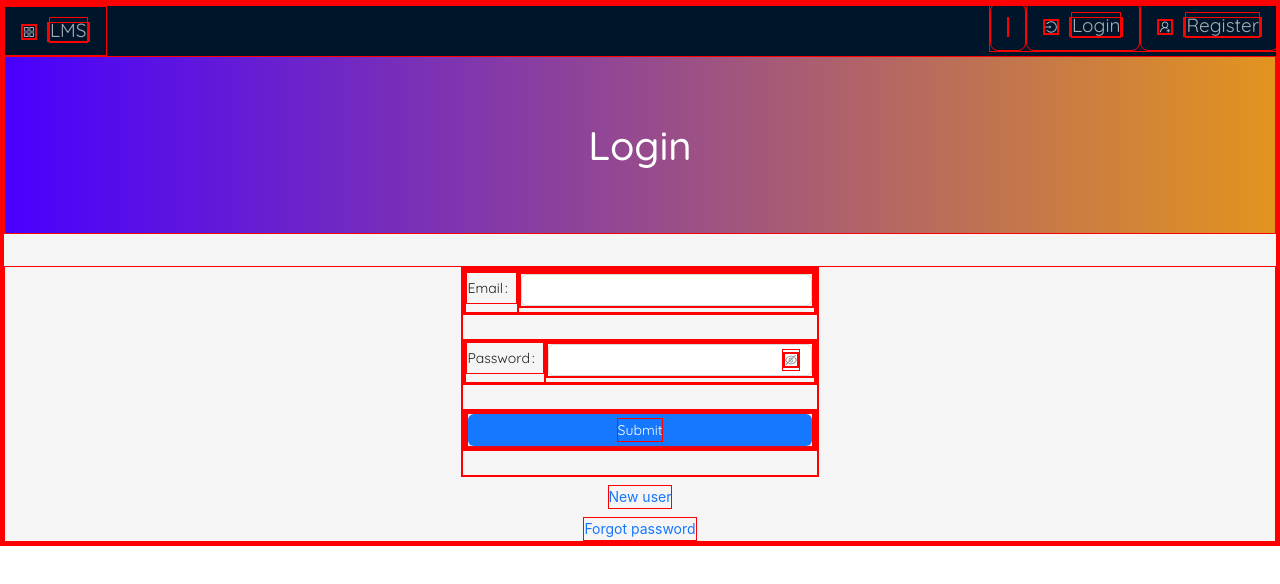
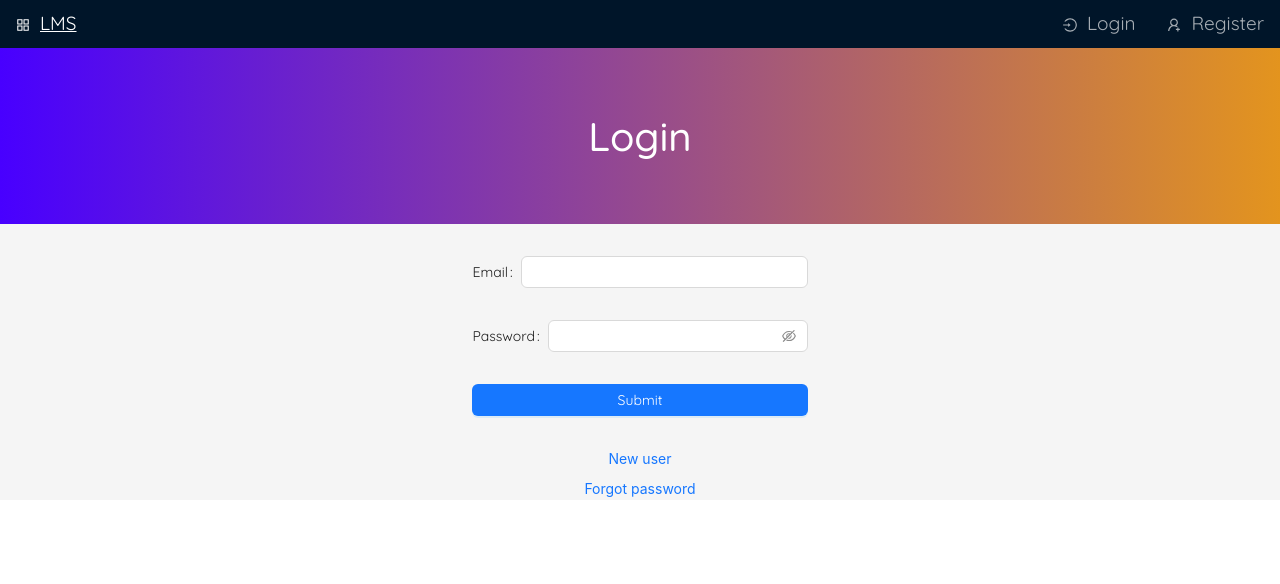
Before and after one commit to aimanskie/lms-client, a Next.js app: page /login in a window 1280 px wide. Shown: the top 584 px of the page. Built offline with nearby package versions, Linux system fonts and the light colour scheme; no server answers.

Commit message:
remove border red

```diff
--- a/public/global.css
+++ b/public/global.css
@@ -4,7 +4,7 @@
 * {
   margin: 0;
   font-family: "Quicksand";
-  border: red solid 0.5px;
+  /* border: red solid 0.5px; */
 }
 
 .square {
```
